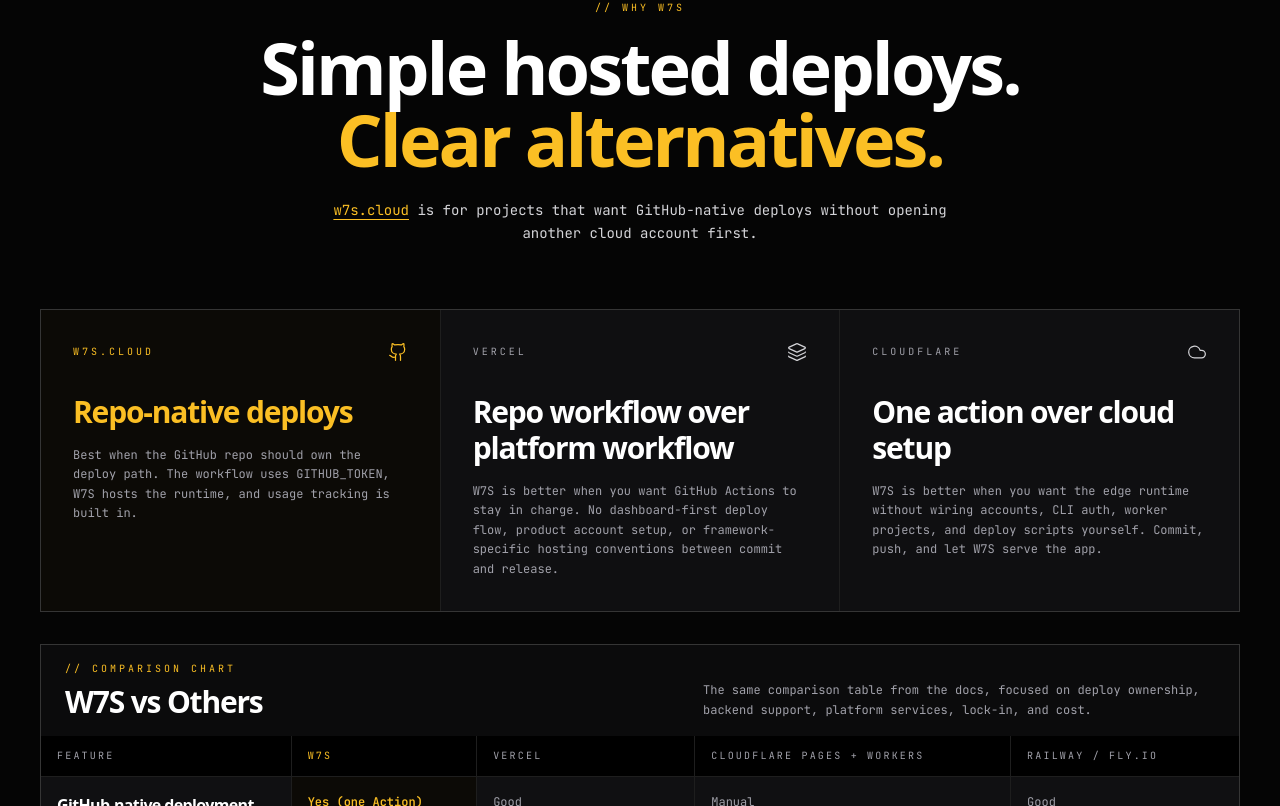
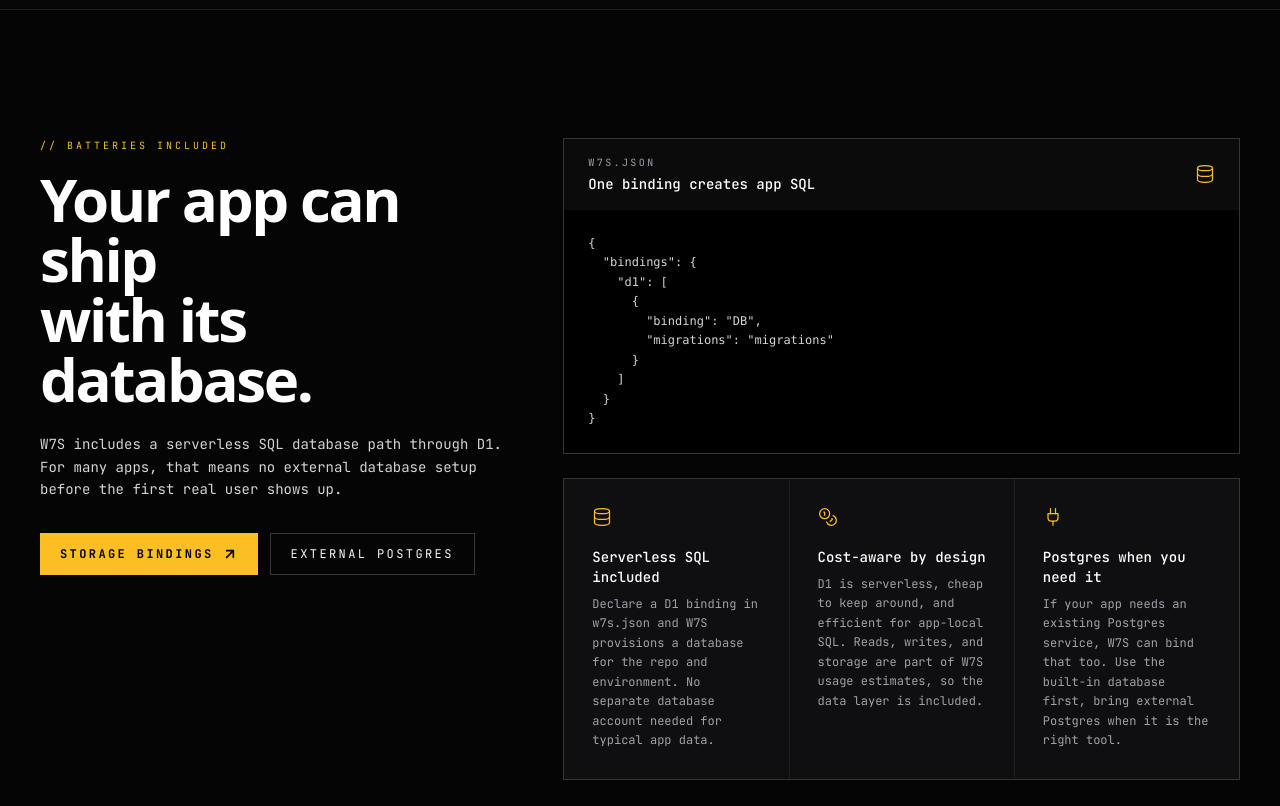
Before and after one commit to w7s-io/docs, a React (Create React App) app in the folder landing/: page / in a window 1280 px wide. Shown: the part 2994-3800 px from the top of the page. Built offline with nearby package versions, Linux system fonts and the light colour scheme; a web font is replaced by a local one.

Commit message:
Feature batteries included database support

```diff
--- /dev/null
+++ b/landing/src/components/landing/BatteriesIncluded.jsx
@@ -0,0 +1,109 @@
+import { ArrowUpRight, Coins, Database, Plug } from "lucide-react";
+
+const FEATURES = [
+  {
+    icon: Database,
+    title: "Serverless SQL included",
+    body: "Declare a D1 binding in w7s.json and W7S provisions a database for the repo and environment. No separate database account needed for typical app data.",
+  },
+  {
+    icon: Coins,
+    title: "Cost-aware by design",
+    body: "D1 is serverless, cheap to keep around, and efficient for app-local SQL. Reads, writes, and storage are part of W7S usage estimates, so the data layer is included.",
+  },
+  {
+    icon: Plug,
+    title: "Postgres when you need it",
+    body: "If your app needs an existing Postgres service, W7S can bind that too. Use the built-in database first, bring external Postgres when it is the right tool.",
+  },
+];
+
+export default function BatteriesIncluded() {
+  return (
+    <section
+      id="batteries"
+      data-testid="batteries-included-section"
+      className="relative py-24 lg:py-32 border-t border-white/10 bg-[#050505]"
+    >
+      <div className="max-w-[1400px] mx-auto px-6 lg:px-10">
+        <div className="grid grid-cols-1 lg:grid-cols-12 gap-10 lg:gap-14 items-start">
+          <div className="lg:col-span-5">
+            <div className="text-[10px] uppercase tracking-[0.3em] text-amber-400 mb-4">
+              // batteries included
+            </div>
+            <h2 className="font-display text-4xl sm:text-5xl lg:text-6xl text-white leading-[0.95]">
+              Your app can ship
+              <br />
+              with its database.
+            </h2>
+            <p className="mt-6 text-sm text-zinc-400 max-w-lg leading-relaxed">
+              W7S includes a serverless SQL database path through D1. For many
+              apps, that means no external database setup before the first real
+              user shows up.
+            </p>
+            <div className="mt-8 flex flex-col sm:flex-row gap-3">
+              <a
+                href="/docs/storage-bindings/#storage"
+                className="inline-flex items-center justify-center gap-2 bg-amber-400 text-black px-5 py-3 text-xs uppercase tracking-[0.2em] font-bold hover:bg-amber-300 transition-colors"
+              >
+                Storage bindings
+                <ArrowUpRight className="h-4 w-4" strokeWidth={2.5} />
+              </a>
+              <a
+                href="/docs/backend-hyperdrive/"
+                className="inline-flex items-center justify-center gap-2 border border-white/20 text-zinc-100 px-5 py-3 text-xs uppercase tracking-[0.2em] hover:border-amber-400 hover:text-amber-400 transition-colors"
+              >
+                External Postgres
+              </a>
+            </div>
+          </div>
+
+          <div className="lg:col-span-7">
+            <div className="border border-white/10 bg-white/10">
+              <div className="bg-[#0b0b0c] px-5 py-4 sm:px-6 flex items-center justify-between gap-4">
+                <div>
+                  <div className="text-[10px] uppercase tracking-[0.24em] text-zinc-500">
+                    w7s.json
+                  </div>
+                  <div className="mt-1 text-sm text-white font-medium">
+                    One binding creates app SQL
+                  </div>
+                </div>
+                <Database className="h-5 w-5 text-amber-400" strokeWidth={1.5} />
+              </div>
+              <pre className="overflow-x-auto bg-black p-5 sm:p-6 text-xs leading-relaxed text-zinc-300">
+                <code>{`{
+  "bindings": {
+    "d1": [
+      {
+        "binding": "DB",
+        "migrations": "migrations"
+      }
+    ]
+  }
+}`}</code>
+              </pre>
+            </div>
+
+            <div className="mt-6 grid grid-cols-1 md:grid-cols-3 gap-px bg-white/10 border border-white/10">
+              {FEATURES.map((feature) => {
+                const Icon = feature.icon;
+                return (
+                  <div key={feature.title} className="bg-[#0f0f11] p-6 lg:p-7">
+                    <Icon className="h-5 w-5 text-amber-400 mb-5" strokeWidth={1.5} />
+                    <div className="text-sm text-white font-medium mb-2">
+                      {feature.title}
+                    </div>
+                    <p className="text-xs text-zinc-500 leading-relaxed">
+                      {feature.body}
+                    </p>
+                  </div>
+                );
+              })}
+            </div>
+          </div>
+        </div>
+      </div>
+    </section>
+  );
+}
--- a/landing/src/components/landing/Capabilities.jsx
+++ b/landing/src/components/landing/Capabilities.jsx
@@ -40,7 +40,13 @@
   },
   {
     icon: Database,
-    label: "Hyperdrive",
+    label: "D1 databases",
+    hint: "serverless SQL",
+    href: "/docs/storage-bindings/#storage",
+  },
+  {
+    icon: Database,
+    label: "Postgres bindings",
     hint: "external Postgres",
     href: "/docs/backend-hyperdrive/",
   },
@@ -109,7 +115,7 @@
           </div>
           <p className="text-sm text-zinc-400 max-w-md leading-relaxed">
             W7S deploys static frontends, JavaScript/TypeScript native backends, fullstack apps and the
-            edge primitives that glue them together — Durable Objects, Hyperdrive,
+            edge primitives that glue them together — D1 databases, Durable Objects,
             queues, cron, workflows.
           </p>
         </div>
--- a/landing/src/components/landing/Comparison.jsx
+++ b/landing/src/components/landing/Comparison.jsx
@@ -56,10 +56,18 @@
     primary: true,
   },
   {
-    feature: "Managed Postgres",
-    w7s: "Yes",
+    feature: "Serverless SQL database",
+    w7s: "D1 included",
+    vercel: "Add-on",
+    cloudflare: "D1",
+    railwayFly: "External",
+    primary: true,
+  },
+  {
+    feature: "External Postgres",
+    w7s: "Supported",
     vercel: "Yes (paid)",
-    cloudflare: "D1",
+    cloudflare: "Manual",
     railwayFly: "Yes",
     primary: true,
   },
--- a/landing/src/components/landing/FAQ.jsx
+++ b/landing/src/components/landing/FAQ.jsx
@@ -50,7 +50,7 @@
   },
   {
     q: "Can I deploy backends, not just static sites?",
-    a: "Yes. JavaScript/TypeScript native backends, Durable Objects, Hyperdrive for external Postgres, internal service bindings, background queues, cron schedules and durable workflow instances. Full stack, edge-native.",
+    a: "Yes. JavaScript/TypeScript native backends, D1 serverless SQL databases, Durable Objects, Postgres bindings for external databases, internal service bindings, background queues, cron schedules and durable workflow instances. Full stack, edge-native.",
   },
   {
     q: "How does usage and billing work?",
--- a/landing/src/components/landing/Footer.jsx
+++ b/landing/src/components/landing/Footer.jsx
@@ -39,6 +39,15 @@
                   data-testid="footer-capabilities"
                 >
                   Capabilities
+                </a>
+              </li>
+              <li>
+                <a
+                  href="#batteries"
+                  className="hover:text-amber-400 transition-colors"
+                  data-testid="footer-batteries"
+                >
+                  Batteries included
                 </a>
               </li>
               <li>
--- a/landing/src/components/landing/Pricing.jsx
+++ b/landing/src/components/landing/Pricing.jsx
@@ -55,7 +55,8 @@
             </h2>
             <p className="mt-6 text-sm text-zinc-400 max-w-lg leading-relaxed">
               Deploy without a card. For successful apps, billing is usage-based:
-              no subscriptions just to keep an app online.
+              no subscriptions just to keep an app online. Serverless SQL usage
+              is part of the same W7S usage model.
             </p>
             <div className="mt-8 flex flex-col sm:flex-row gap-3">
               <a
--- a/landing/src/pages/LandingPage.jsx
+++ b/landing/src/pages/LandingPage.jsx
@@ -2,6 +2,7 @@
 import Hero from "../components/landing/Hero";
 import HowItWorks from "../components/landing/HowItWorks";
 import Capabilities from "../components/landing/Capabilities";
+import BatteriesIncluded from "../components/landing/BatteriesIncluded";
 import Comparison from "../components/landing/Comparison";
 import Pricing from "../components/landing/Pricing";
 import TryItNow from "../components/landing/TryItNow";
@@ -17,6 +18,7 @@
         <Hero />
         <HowItWorks />
         <Capabilities />
+        <BatteriesIncluded />
         <Comparison />
         <Pricing />
         <TryItNow />
```
Also changed, not shown: 3 other files (tests, documents, lock files or other folders).
